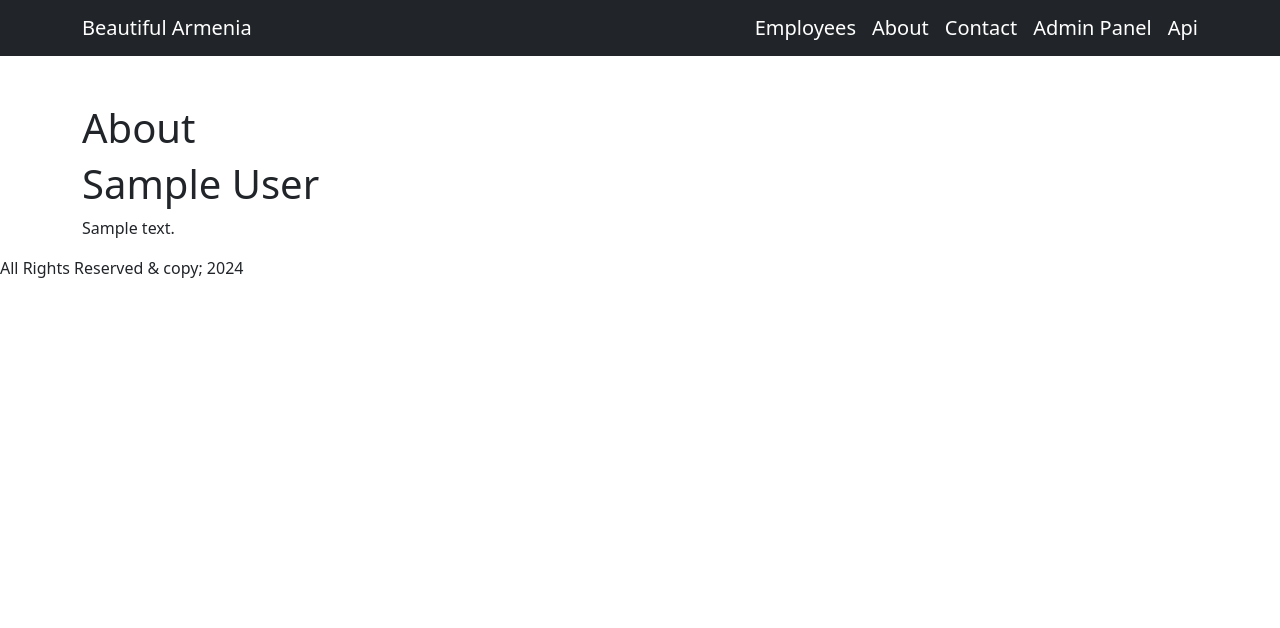
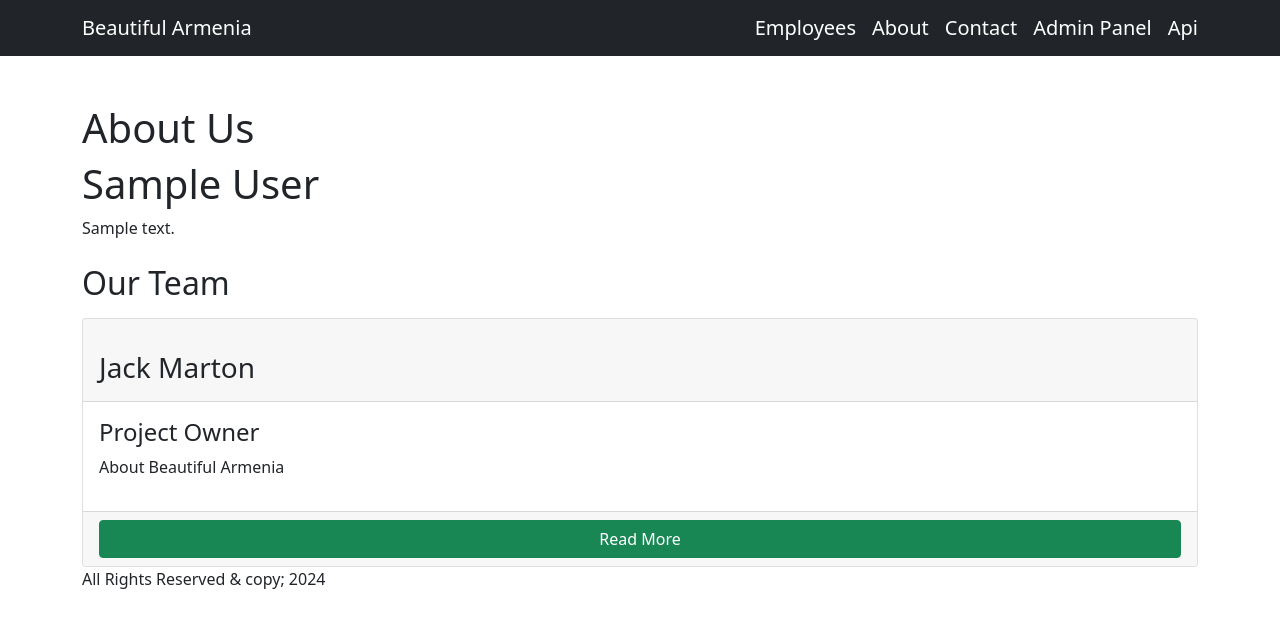
Before and after one commit to merymelikyan/my-project, a Django app: page /about/ in a window 1280 px wide. Shown: the top 628 px of the page. Run offline with Django 4.2, Linux system fonts and the light colour scheme; tables that the repository leaves empty hold one stand-in row (values such as "Sample post").

Commit message:
started myproject and eddited templates, admin.py, models.py

```diff
--- a/employees/admin.py
+++ b/employees/admin.py
@@ -1,5 +1,5 @@
 from django.contrib import admin
-from .models import Department, Employee, About, Contact
+from .models import (Department, Employee, About, Contact, Team)
 
 
 admin.site.site_header = "Employees Admin"
@@ -29,8 +29,8 @@ class DepartmentAdmin(admin.ModelAdmin):
     inlines = [EmployeeInline]
 
 
-
 admin.site.register(Department, DepartmentAdmin)
 admin.site.register(Employee, EmployeeAdmin)
 admin.site.register(About)
 admin.site.register(Contact)
+admin.site.register(Team)
--- a/employees/models.py
+++ b/employees/models.py
@@ -9,6 +9,9 @@ class Department(models.Model):
     def __str__(self):
         return self.title
 
+    class Meta:
+         verbose_name = "department"
+         verbose_name_plural = "departments"
 
 class Employee(models.Model):
     first_name =models.CharField(max_length=55)
@@ -24,12 +27,21 @@ class Employee(models.Model):
         return f"{self.first_name} {self.last_name} | {self.department}"
 
 
+    class Meta:
+        verbose_name = "employee"
+        verbose_name_plural = "employees"
+
+
 class About(models.Model):
     title = models.CharField(max_length=255)
     body = models.TextField()
 
     def __str__(self):
         return self.title
+
+    class Meta:
+        verbose_name = "about"
+        verbose_name_plural = "abouts"
 
 
 class Contact(models.Model):
@@ -39,3 +51,23 @@ class Contact(models.Model):
 
     def __str__(self):
         return f"{self.address} | {self.email} | {self.phone}"
+
+    class Meta:
+        verbose_name = "contact"
+        verbose_name_plural = "contacts"
+
+
+class Team(models.Model):
+    first_name = models.CharField(max_length=55)
+    last_name = models.CharField(max_length=55)
+    position = models.CharField(max_length=55)
+    about = models.TextField(max_length=255)
+    avatar = models.ImageField(
+        upload_to="uploads/team")
+
+    def __str__(self):
+        return f"{self.first_name} {self.last_name} | {self.position}"
+
+    class Meta:
+        verbose_name = "team"
+        verbose_name_plural = "team"
--- a/employees/templates/about.html
+++ b/employees/templates/about.html
@@ -6,12 +6,28 @@
 
 {% block about_template %}
     <div class="mt-5">
-        <h1>About</h1>
+        <h1>About Us</h1>
         <article>
             {% for about in about_text %}
                 <h1>{{ about.title }}</h1>
                 <p>{{ about.body }}</p>
             {% endfor %}
         </article>
+        <h2 class="mt-4">Our Team</h2>
+        <div class="mt-3">
+            <div class="card">
+                <div class="card-header">
+                    <img src="" alt="">
+                    <h3>Jack Marton</h3>
+                </div>
+                <div class="card-body">
+                    <h4>Project Owner</h4>
+                    <p>About Beautiful Armenia</p>
+                </div>
+                <div class="card-footer">
+                    <a href="" class="btn btn-success d-block">Read More</a>
+                </div>
+            </div>
+        </div>
     </div>
 {% endblock %}
--- a/employees/templates/base.html
+++ b/employees/templates/base.html
@@ -57,9 +57,13 @@
 
       {% endblock %}
     </main>
-    <footer>All Rights Reserved & copy; 2024</footer>
+    <footer>
+      <div class="container">
+        All Rights Reserved & copy; 2024
+      </div>
+    </footer>
 
-      <script src="https://cdn.jsdelivr.net/npm/bootstrap@5.1.3/dist/js/bootstrap.bundle.min.js" integrity="sha384-ka7Sk0Gln4gmtz2MlQnikT1wXgYsOg+OMhuP+IlRH9sENBO0LRn5q+8nbTov4+1p" crossorigin="anonymous"></script>
+    <script src="https://cdn.jsdelivr.net/npm/bootstrap@5.1.3/dist/js/bootstrap.bundle.min.js" integrity="sha384-ka7Sk0Gln4gmtz2MlQnikT1wXgYsOg+OMhuP+IlRH9sENBO0LRn5q+8nbTov4+1p" crossorigin="anonymous"></script>
 
   </body>
 </html>
--- a/employees/templates/single_employee.html
+++ b/employees/templates/single_employee.html
@@ -5,7 +5,7 @@
 {% endblock %}
 
 {% block single_employee_template %}
-    <div class="mt-5">
+    <div class="card mt-5">
         <div class="card-header">
             <h1>{{ employee.first_name }} {{ employee.last_name }}</h1>
         </div>
```
Also changed, not shown: db.sqlite3, employees/migrations/0005_team_alter_about_options_alter_contact_options_and_more.py (added).
